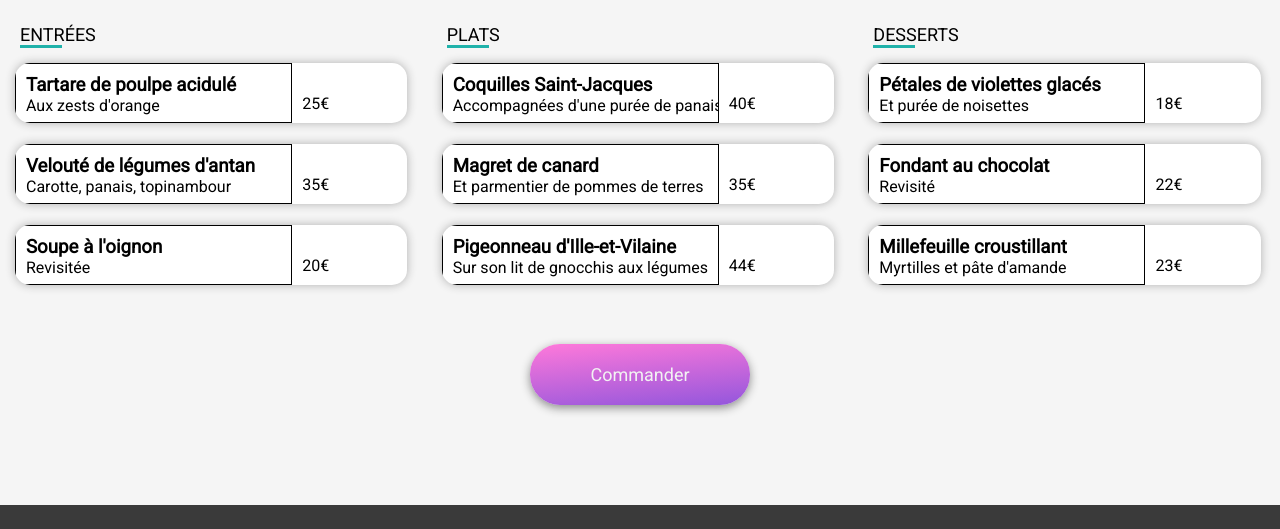
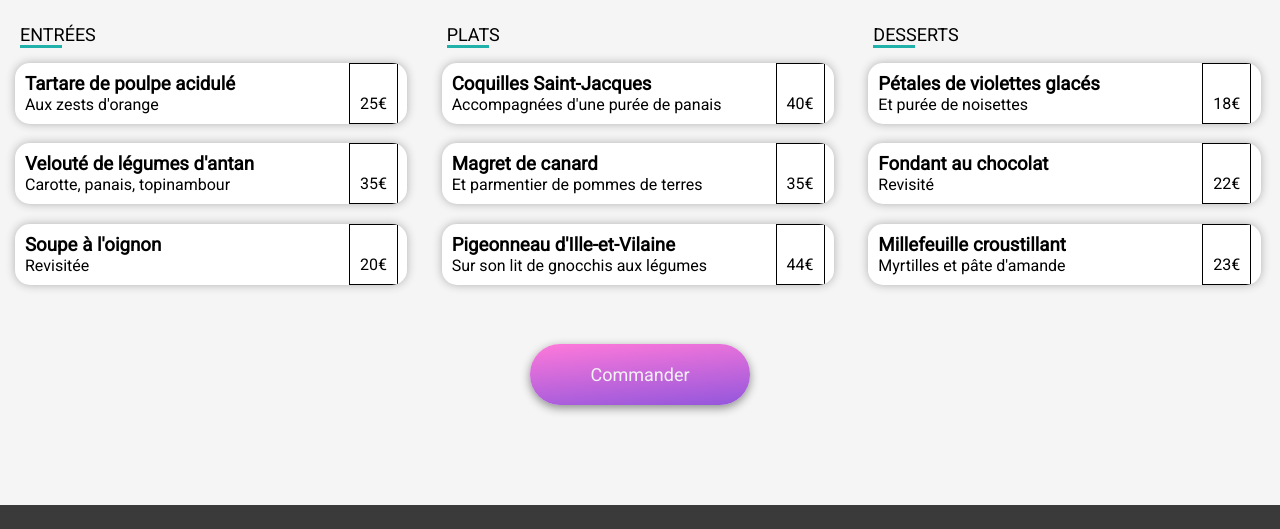
Before and after one commit to padesco/ohmyfood, a website: page menu-à-la-française.html in a window 1280 px wide. Shown: the part 449-978 px from the top of the page. Drawn offline with Linux system fonts and the light colour scheme.

Commit message:
second commit

```diff
--- a/menu-à-la-française.html
+++ b/menu-à-la-française.html
@@ -20,7 +20,7 @@
         <section class="menu">
             <div class="menu__restaurantName">
                 <h1>À la française</h1>
-                <i class="fa-thin fa-heart"></i>
+                <i class="far fa-heart"></i>
             </div>
             <div class="menu__desktopVersion">
                 <article class="menu__list">
--- a/sass/Pages/_menu.scss
+++ b/sass/Pages/_menu.scss
@@ -65,49 +65,58 @@ main {
 
 /* Liste des plats et animation check */
 .menuElement {
-    display: flex;
+    display: inline-flex;
     cursor: pointer;
     box-shadow: 0 0 10px #afafaf;
     border-radius: 15px;
     overflow: hidden;
     background: white;
     width: 100%;
-    height: 60px;
     &__description {
         width: 100%;
         padding: 10px;
-        white-space: nowrap;
         overflow: hidden;
-        text-overflow: ellipsis;
-        border: 1px solid black;
+        & p, h3 {
+            white-space: nowrap;
+            text-overflow: ellipsis;
+            overflow: hidden;
+        }
     }
     &__price {
         display: flex;
         justify-content: flex-end;
         align-items: flex-end;
         padding: 10px;
+        margin-inline-end: 20px;
+        border: 1px solid black;
+        transform: translateX(0);
+        transition-duration: 1000ms;
     }
     &__check {
         display: flex;
         justify-content: center;
         align-items: center;
-        width: 70px;
+        width: 60px;
+        margin-right: -55px;
         background: $color-tertiary;
         color: white;
         zoom: 150%;
-        transform: translateX(60px);
-        transition: transform 500ms;
+        transform: translateX(0);
+        transition-duration: 1000ms;
         & .fa-circle-check {
-            transform: rotate(-180deg);
-            transition: transform 500ms;
+            transform: rotate(-360deg);
+            transition: transform 1000ms;
         }
     }
 }
 .menuElement:hover {
     & > .menuElement__price {
+        transform: translateX(-54px);
+        animation-duration: 1000ms;
     }
     & > .menuElement__check {
-        transform: translateX(0);
+        transform: translateX(-54px);
+        animation-duration: 1000ms;
         & .fa-circle-check {
             transform: rotate(0deg);
         }
```
Also changed, not shown: home.html (+1 -1 lines), public/css/style.css, 1 other file.
